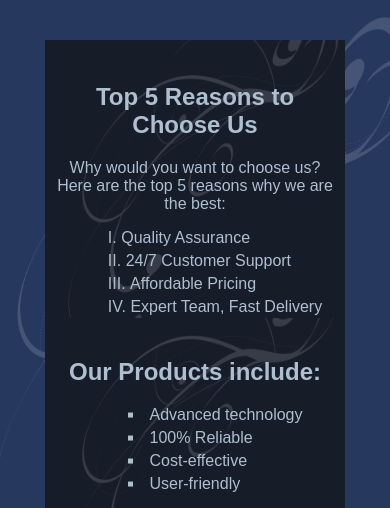
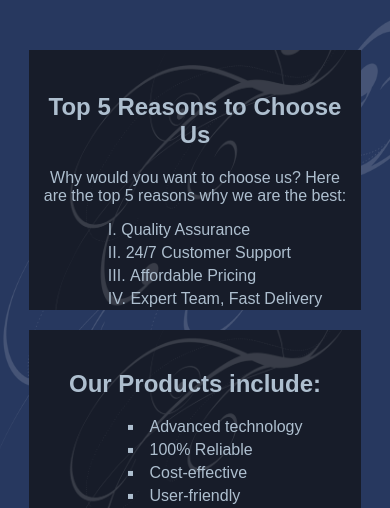
Before and after one commit to NathanRomphf/SENG513A1, a plain HTML site: page index.html in a window 390 px wide. Shown: the part 321-829 px from the top of the page. Drawn offline with Linux system fonts and the light colour scheme.

Commit message:
Reverted changes

```diff
--- a/30112397_styles.css
+++ b/30112397_styles.css
@@ -6,10 +6,9 @@ body {
 
 .features-section .feature {
   width: 40vw;
-  height: auto;
+  height: auto + 20px;
   min-width: 280px;
-  /* padding: 5vw, 40px, 5vw, 40px; */
-
+  margin: 10px 0px 10px 0px;
   text-justify: auto;
   text-align: center;
   background: #171c29 url("./images/flourish.png") no-repeat center center/cover
@@ -24,7 +23,8 @@ body {
   display: flex;
   flex-wrap: wrap;
   justify-content: space-around;
-  height: 500px;
+  width: 100vw;
+  height: auto;
   background: #27385f url("./images/flourish.png") no-repeat center center/cover
     fixed;
   grid-area: main;
@@ -197,6 +197,10 @@ img {
     margin: 0%;
     display: block;
   }
+  .features-section .feature {
+    width: 80vw;
+    height: auto;
+  }
 }
 
 @media (min-width: 1921px) {
```
